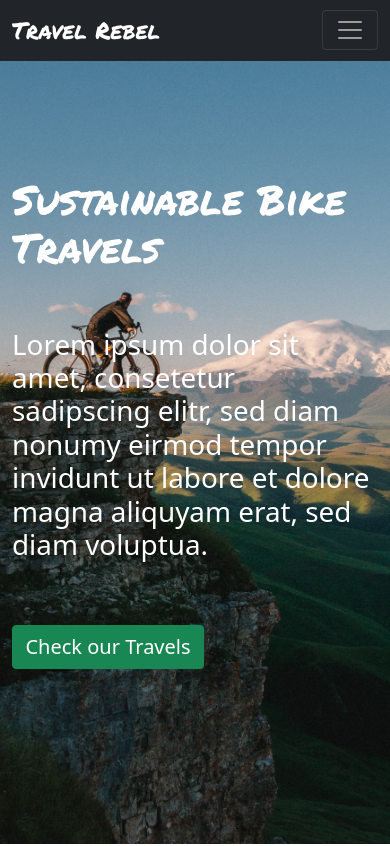
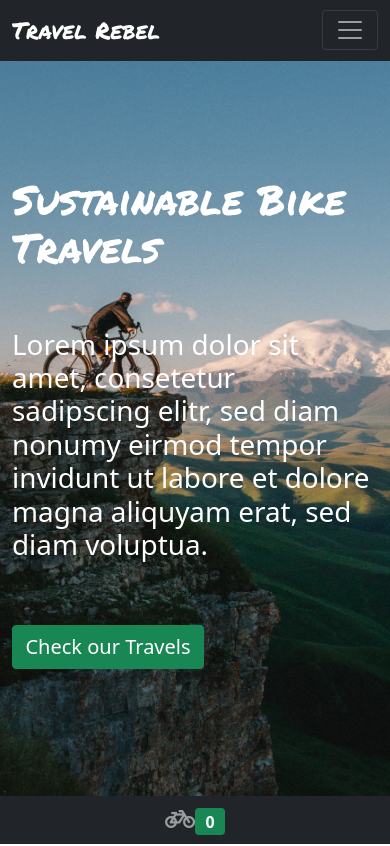
Before and after one commit to rbr0uwers/Travelrebel, an Angular app: page / in a window 390 px wide. Shown: the top 846 px of the page. Built offline with nearby package versions, Linux system fonts and the light colour scheme.

Commit message:
Put Shopping cart to bottom on smaller screen size

```diff
--- a/src/app/footer/footer.component.css
+++ b/src/app/footer/footer.component.css
@@ -0,0 +1,5 @@
+@media (max-width: 576px) {
+    .footer-bar {
+        margin-bottom: 2rem;
+    }
+}
--- a/src/app/footer/footer.component.html
+++ b/src/app/footer/footer.component.html
@@ -1,4 +1,4 @@
-<div class="container-fluid navbar-dark bg-dark mt-2">
+<div class="container-fluid navbar-dark bg-dark mt-2 footer-bar">
     <div class="row">
         <p class="text-muted text-center p-3">© 2021 Copyright: <span class="rebel-font">Travel Rebel</span></p>
     </div>
--- a/src/app/navbar/navbar.component.css
+++ b/src/app/navbar/navbar.component.css
@@ -11,3 +11,14 @@
         background-color: #212529;
     }
 }
+
+@media (max-width: 576px) {
+    .checkout-nav{
+        position: fixed;
+        left: 0;
+        bottom: 0;
+        width: 100%;
+        background-color: #212529;
+        text-align: center;
+    }
+}
--- a/src/app/navbar/navbar.component.html
+++ b/src/app/navbar/navbar.component.html
@@ -9,8 +9,10 @@
                 <a class="nav-link fs-4" routerLink="">Home</a>
                 <a class="nav-link fs-4" routerLink="../travels">Our Travels</a>
                 <a class="nav-link fs-4" routerLink="../blog">Blog</a>
-                <a class="nav-link fs-4 ms-lg-auto" routerLink="../checkout"><i class="fas fa-bicycle"></i><span class="badge bg-success fs-6">{{travelCnt}}</span></a>
             </div>
+        </div>
+        <div class="navbar-nav checkout-nav">
+            <a class="nav-link fs-4 ms-lg-auto" routerLink="../checkout"><i class="fas fa-bicycle"></i><span class="badge bg-success fs-6">{{travelCnt}}</span></a>
         </div>
 
     </div>
```
